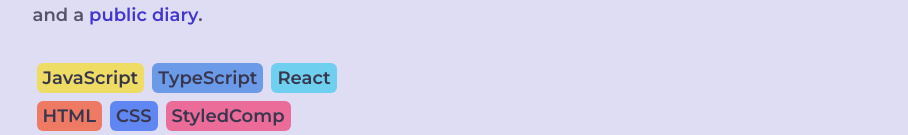
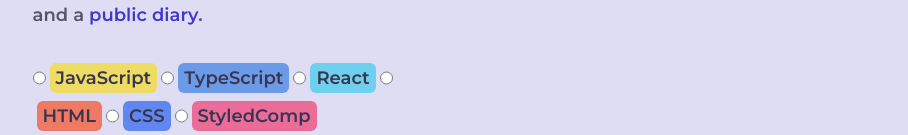
Before and after one commit to PedroMarquesFr/portfolio, a React (Create React App) app: page / in a window 1280 px wide. Shown: the part 762-897 px from the top of the page, without its empty margins (185-1093 px from the left). Built offline with nearby package versions, Linux system fonts and the light colour scheme.

Commit message:
form done

```diff
--- a/src/components/Section/Info/index.tsx
+++ b/src/components/Section/Info/index.tsx
@@ -1,4 +1,4 @@
-import React from "react";
+import React, { useState } from "react";
 
 import { Container, Resume, ProfileImg, Title, TagWrapper, P } from "./styles";
 import { HrLong } from "../../Ornament/style";
@@ -12,6 +12,7 @@
 } from "../../Tags/styles";
 
 const Info: React.FC = () => {
+  const [tag, setTag] = useState("");
   return (
     <Container>
       <ProfileImg src="https://i.ibb.co/BKFL5GX/imagem.png"></ProfileImg>
@@ -28,16 +29,35 @@
       <Resume bold={true}>
         The objective of this site is to document by the projects my life,
         feelings, and evolution as a programmer, and show what I'm able to do as
-        a software developer, this site is a <P>mix</P> of a <P>portfolio</P>
+        a software developer, this site is a <P>mix</P> of a <P>portfolio</P>{" "}
         and a <P>public diary</P>.
       </Resume>
       <TagWrapper>
+        <input type="radio" id="js" name="tag" onChange={({target:{id}}) => setTag(id)} />
+        <label htmlFor="js">
           <JSTag />
+        </label>
+        <input type="radio" id="ts" name="tag" onChange={({target:{id}}) => setTag(id)}/>
+        <label htmlFor="ts">
           <TSTag />
+        </label>
+        <input type="radio" id="re" name="tag" onChange={({target:{id}}) => setTag(id)}/>
+        <label htmlFor="re">
           <ReactTag />
+        </label>
+        <input type="radio" id="html" name="tag" onChange={({target:{id}}) => setTag(id)}/>
+        <label htmlFor="html">
           <HTMLTag />
+        </label>
+        <input type="radio" id="css" name="tag" onChange={({target:{id}}) => setTag(id)}/>
+        <label htmlFor="css">
           <CSSTag />
+        </label>
+        <input type="radio" id="sc" name="tag" onChange={({target:{id}}) => setTag(id)}/>
+        <label htmlFor="sc">
           <StyledCompTag />
+        </label>
+        <p>{tag}</p>
       </TagWrapper>
     </Container>
   );
--- a/src/components/Section/Info/styles.ts
+++ b/src/components/Section/Info/styles.ts
@@ -30,7 +30,7 @@
   border: 5px solid ${(props) => props.theme.colors.frontItems};
 `;
 
-export const TagWrapper = styled.div`
+export const TagWrapper = styled.form`
   display: flex;
   margin-top: 30px;
   flex-wrap: wrap;
```
Also changed, not shown: 1 other file (tests, documents, lock files or other folders). Lines whose indentation alone changed are shown as unchanged.
